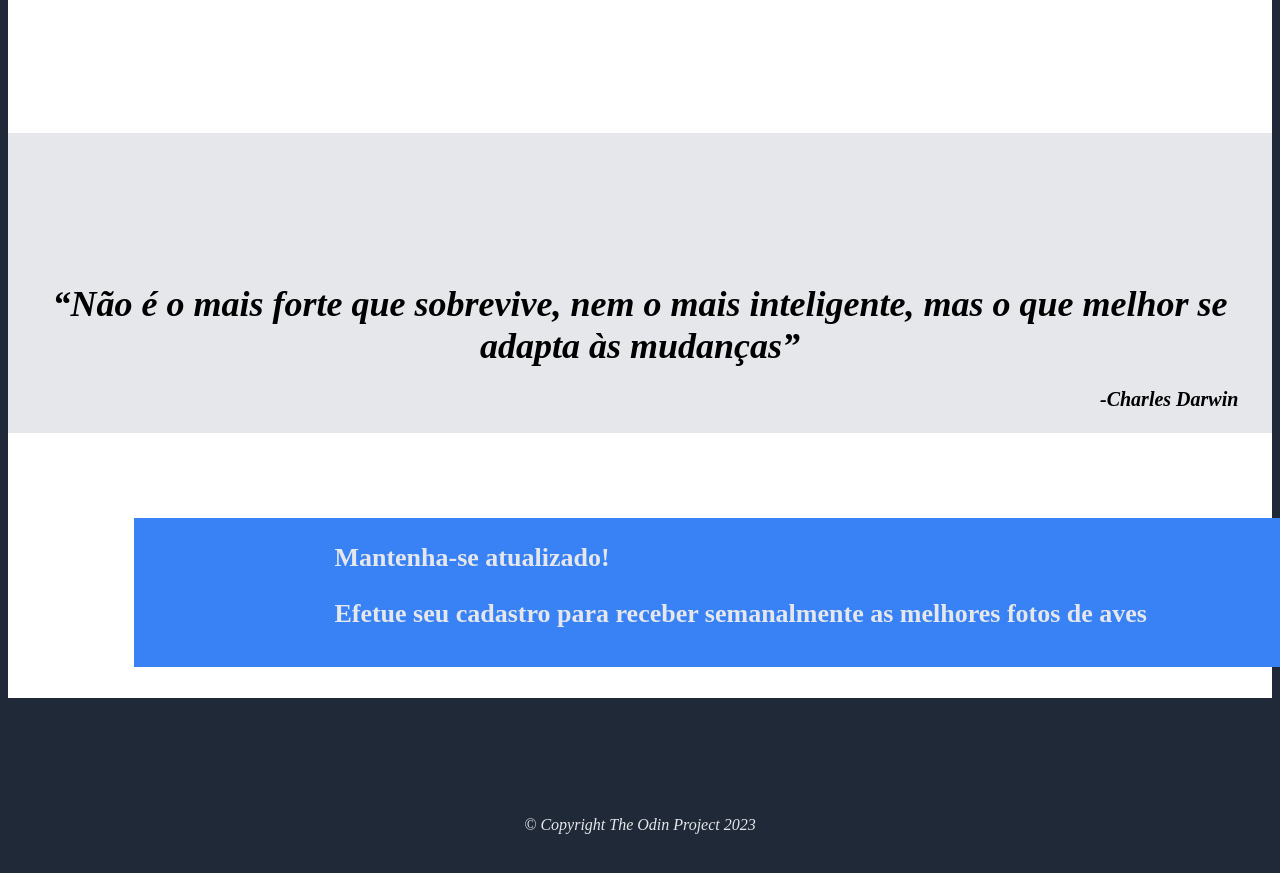
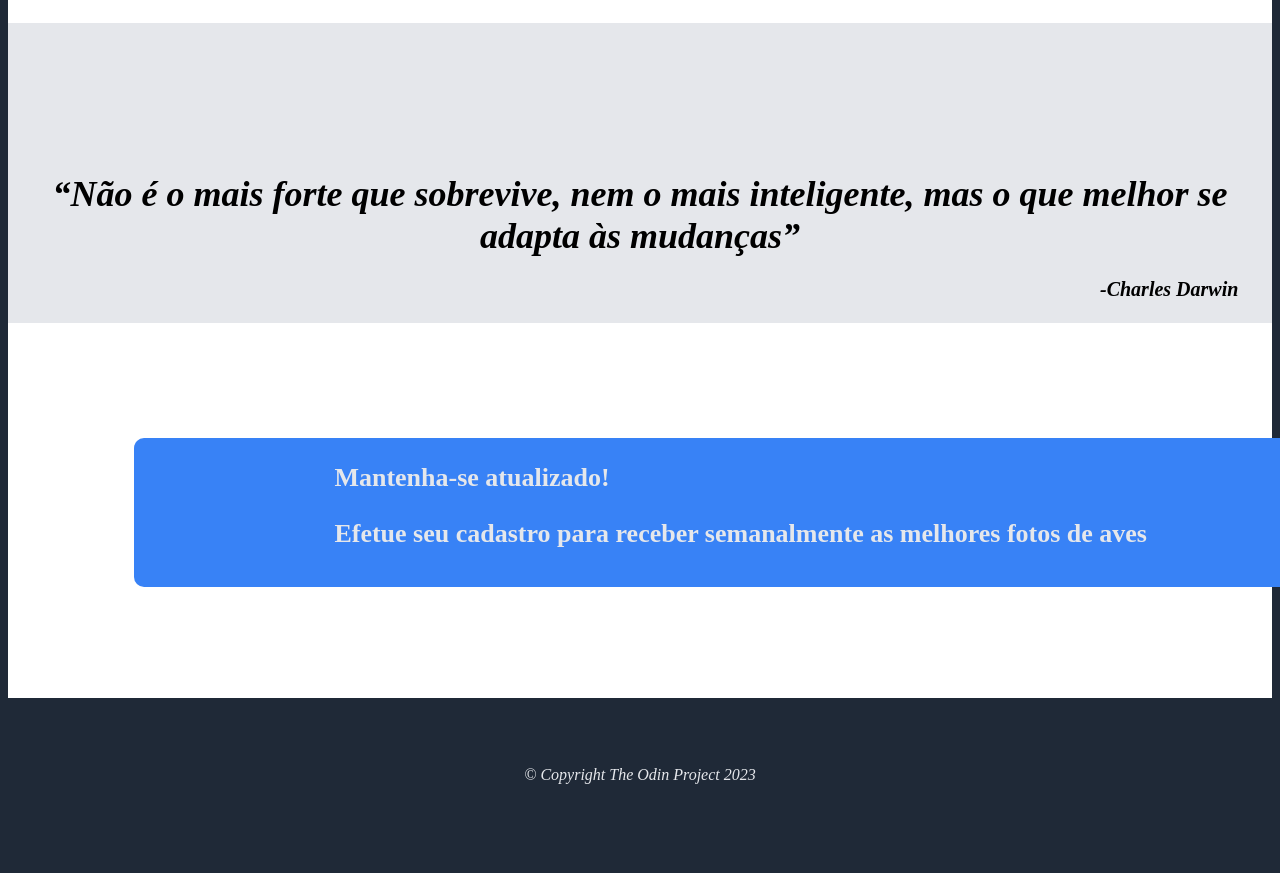
Before and after one commit to IgorCarlosDias/primeira_pagina, a plain HTML site: page index.html in a window 1280 px wide. Shown: the part 1080-1953 px from the top of the page. After the commit the page ends 1884 px from the top, so only its background shows below. Drawn offline with Linux system fonts and the light colour scheme.

Commit message:
Atualização

```diff
--- a/styles.css
+++ b/styles.css
@@ -129,13 +129,12 @@ a {
 .corvo {
   position: absolute;
   left: 1235px;
-
 }
 
 .footer {
   background-color: #e5e7eb;
   position: relative;
-  top: 10px;
+  top: -100px;
   left: 0;
   width: 100%;
   height: 300px;
@@ -162,22 +161,24 @@ a {
 
 .rodape {
   background-color: #1F2937;
-  top: 580px;
+  top: 600px;
   position: relative;
+
 }
 
 .copyright {
   position: relative;
-  bottom: 60px;
+  bottom: 20px;
   color: #e5e7eb;
 }
 
 .inscricao {
   position: relative;
-  top: 58%;
+  top: 50%;
   left: 10%;
   width: 1550px;
   background-color: #3882F6;
+  border-radius: 10px
 }
 
 .titulo-inscricao {
```
Also changed, not shown: index.html (+1 -0 lines).
